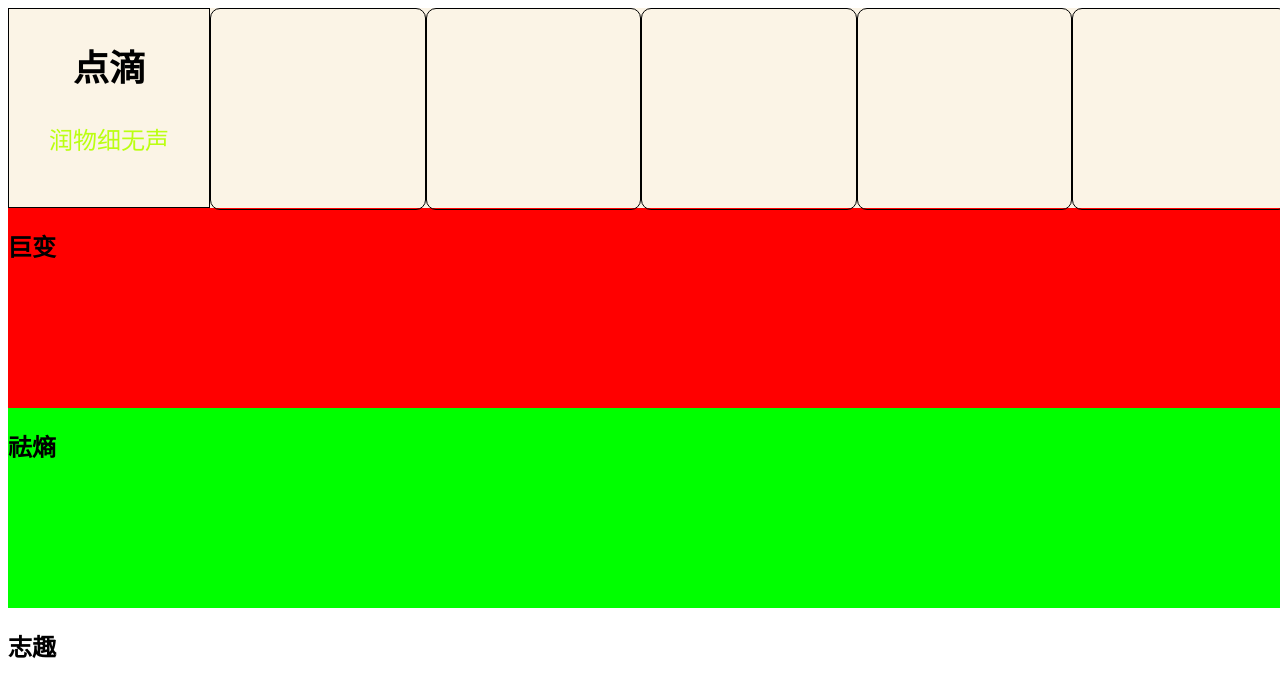
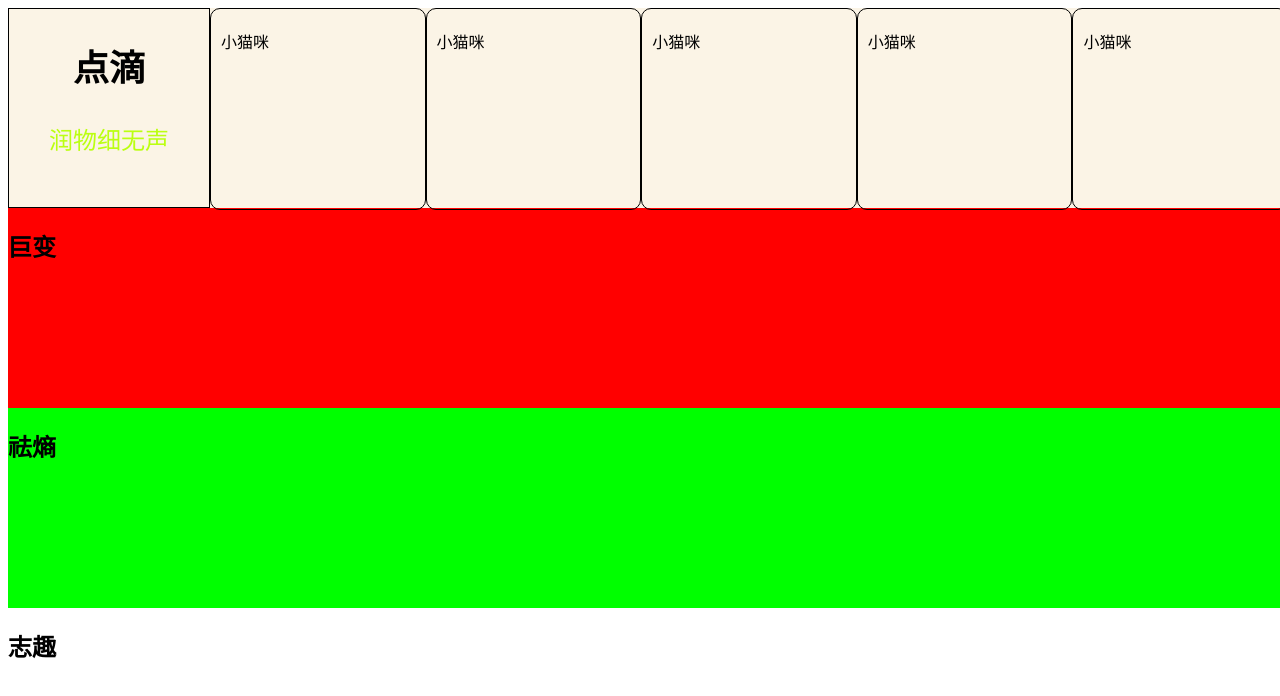
Before and after one commit to MrYZC/MyWebsite, a Vue app: page /#/ in a window 1280 px wide. Shown: the top 696 px of the page. Built offline with nearby package versions, Linux system fonts and the light colour scheme; what iview would draw is missing.

Commit message:
change readme

```diff
--- a/src/maincompts/myLife.vue
+++ b/src/maincompts/myLife.vue
@@ -8,6 +8,7 @@
       <div class="warpperHover">
         <li class="dropBitItem" v-for="(item,index) in dropBitItem">
           <img :src="item.imgUrl" @click.stop="warpperEnter" class="dB" :class="{ active: isActive }" alt="瞄^^">
+          <span>小猫咪</span>
         </li>
       </div>
     </div>
@@ -146,12 +147,17 @@ export default {
     list-style-type: none;
     border: 1px solid #000;
     border-radius: 10px;
-    z-index: 100;
+    position: relative;
   }
   .dropBitItem>.dB{
     width: 100%;
     height: 100%;
     opacity: 0;
+  }
+  .dropBitItem>span{
+    position: absolute;
+    top: 20px;
+    left: 10px;
   }
   .dropBitItem>.dB:hover{
     width: 100%;
```
Also changed, not shown: 1 other file (tests, documents, lock files or other folders).
